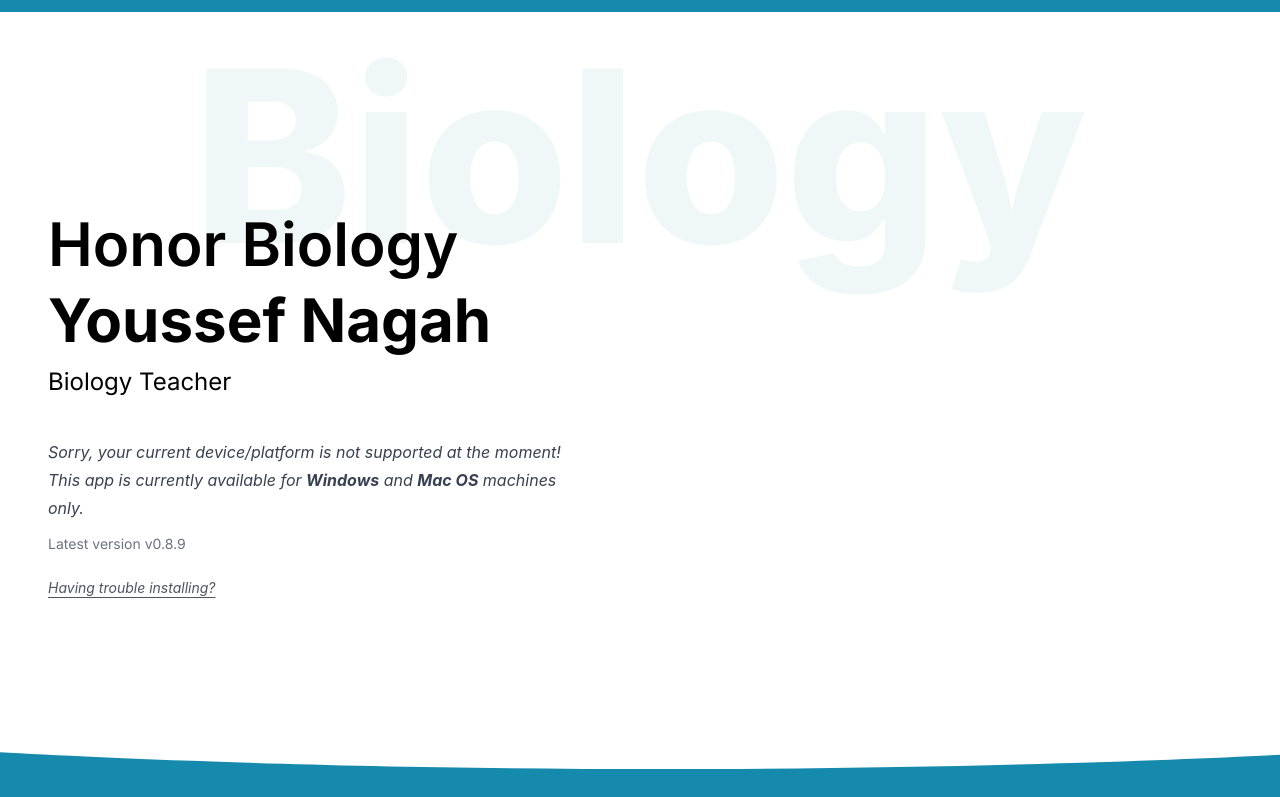
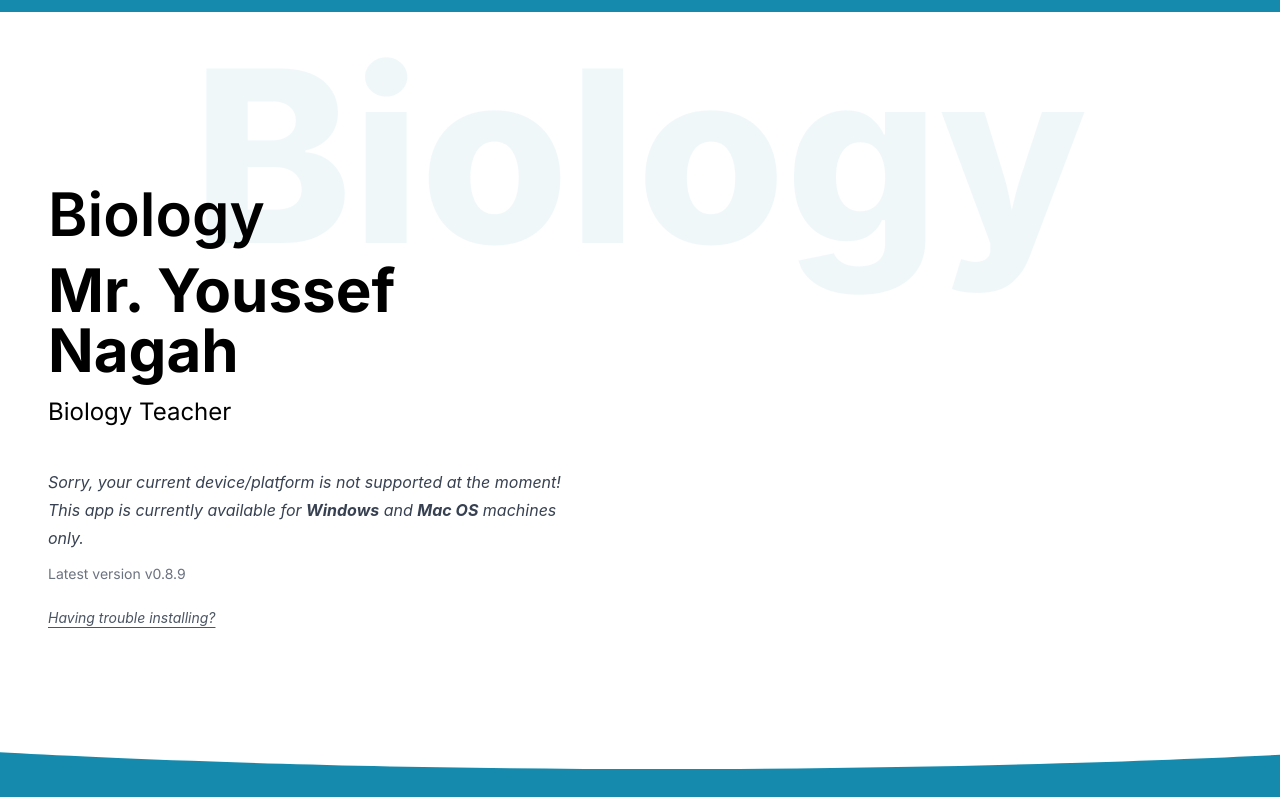
Before and after one commit to MikhaelMounay/beta-lms-landing-honor-biology-youssef-nagah, a website built with Vite: page index.html in a window 1280 px wide. Shown: the top 797 px of the page. Built offline with nearby package versions, Linux system fonts and the light colour scheme; files whose address does not match are found by name.

Commit message:
update tenant name

```diff
--- a/index.html
+++ b/index.html
@@ -6,7 +6,7 @@
         <meta name="viewport" content="width=device-width, initial-scale=1.0" />
         <!-- TODO: meta desc -->
         <meta name="description" content="Mr. Youssef Nagah's Official Website. STEM/Secondary Education Biology Teacher." />
-        <title>Honor Biology | Youssef Nagah</title>
+        <title>Youssef Nagah</title>
     </head>
     <body>
         <div class="h-3 w-full bg-primary"></div>
@@ -23,8 +23,8 @@
 
                 <div class="mx-12 flex items-center justify-center">
                     <div>
-                        <h1 class="mb-4 text-4xl font-semibold xl:text-6xl">Honor Biology</h1>
-                        <h1 class="mb-4 text-4xl font-bold xl:text-6xl">Youssef Nagah</h1>
+                        <h1 class="mb-4 text-4xl font-semibold xl:text-6xl">Biology</h1>
+                        <h1 class="mb-4 text-4xl font-bold xl:text-6xl">Mr. Youssef Nagah</h1>
                         <h2 class="text-xl xl:text-2xl">Biology Teacher</h2>
                         <div class="mt-10">
                             <p id="dl-btn-unknown" class="hidden italic leading-7 text-gray-700">
--- a/troubleshooting.html
+++ b/troubleshooting.html
@@ -6,7 +6,7 @@
         <meta name="viewport" content="width=device-width, initial-scale=1.0" />
         <!-- TODO: meta desc -->
         <meta name="description" content="Mr. Youssef Nagah's Official Website. STEM/Secondary Education Biology Teacher." />
-        <title>Honor Biology | Youssef Nagah</title>
+        <title>Youssef Nagah</title>
     </head>
     <body>
         <div class="h-3 w-full bg-primary"></div>
```
